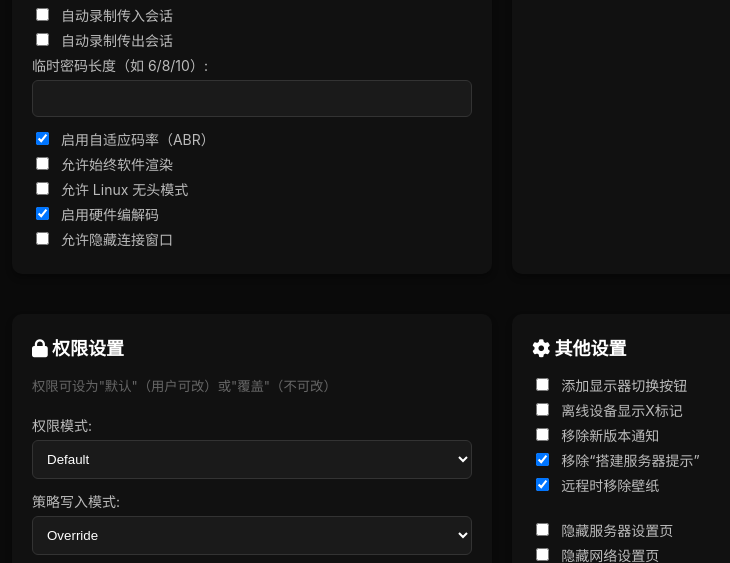
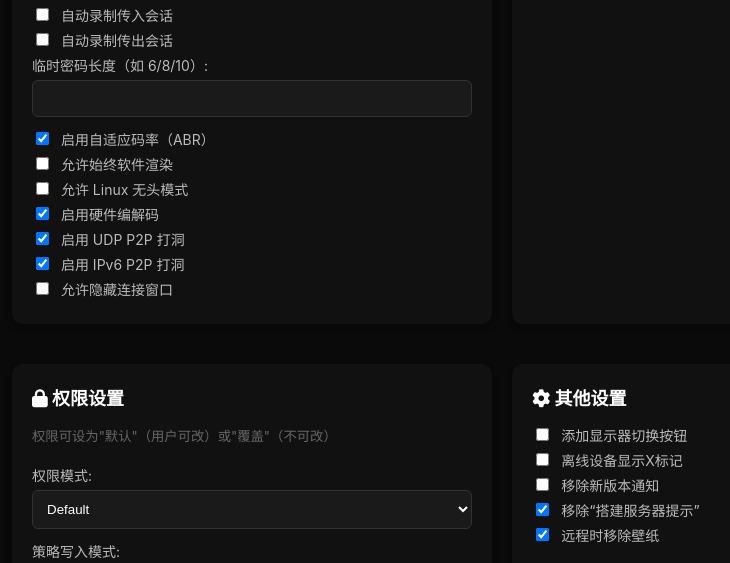
Before and after one commit to kking88/rdgen, a Django app: page / in a window 1280 px wide. Shown: the part 2798-3361 px from the top of the page, without its empty margins (28-758 px from the left). Run offline with Django 5.2, Linux system fonts and the light colour scheme.

Commit message:
feat: add UDP/IPv6 P2P punch toggles

```diff
--- a/rdgenerator/forms.py
+++ b/rdgenerator/forms.py
@@ -80,6 +80,8 @@ class GenerateForm(forms.Form):
     allowAlwaysSoftwareRender = forms.BooleanField(initial=False, required=False)
     allowLinuxHeadless = forms.BooleanField(initial=False, required=False)
     enableHwcodec = forms.BooleanField(initial=True, required=False)
+    enableUdpPunch = forms.BooleanField(initial=True, required=False)
+    enableIpv6Punch = forms.BooleanField(initial=True, required=False)
     removeSetupServerTip = forms.BooleanField(initial=True, required=False)
 
     #Permissions
--- a/rdgenerator/templates/generator.html
+++ b/rdgenerator/templates/generator.html
@@ -114,6 +114,8 @@
                 <label>{{ form.allowAlwaysSoftwareRender }} 允许始终软件渲染</label>
                 <label>{{ form.allowLinuxHeadless }} 允许 Linux 无头模式</label>
                 <label>{{ form.enableHwcodec }} 启用硬件编解码</label>
+                <label>{{ form.enableUdpPunch }} 启用 UDP P2P 打洞</label>
+                <label>{{ form.enableIpv6Punch }} 启用 IPv6 P2P 打洞</label>
                 <label>{{ form.hidecm }} 允许隐藏连接窗口</label>
             </div>
             <div class="section">
--- a/rdgenerator/views.py
+++ b/rdgenerator/views.py
@@ -172,6 +172,8 @@ def generator_view(request):
             allowAlwaysSoftwareRender = form.cleaned_data['allowAlwaysSoftwareRender']
             allowLinuxHeadless = form.cleaned_data['allowLinuxHeadless']
             enableHwcodec = form.cleaned_data['enableHwcodec']
+            enableUdpPunch = form.cleaned_data['enableUdpPunch']
+            enableIpv6Punch = form.cleaned_data['enableIpv6Punch']
             removeSetupServerTip = form.cleaned_data['removeSetupServerTip']
             permissionsDorO = form.cleaned_data['permissionsDorO']
             policyDorO = form.cleaned_data['policyDorO']
@@ -347,6 +349,8 @@ def generator_view(request):
             policy_target['allow-always-software-render'] = yn(allowAlwaysSoftwareRender)
             policy_target['allow-linux-headless'] = yn(allowLinuxHeadless)
             policy_target['enable-hwcodec'] = yn(enableHwcodec)
+            policy_target['enable-udp-punch'] = yn(enableUdpPunch)
+            policy_target['enable-ipv6-punch'] = yn(enableIpv6Punch)
             policy_target['enable-directx-capture'] = yn(enableDirectxCapture)
             policy_target['enable-trusted-devices'] = yn(enableTrustedDevices)
             policy_target['force-always-relay'] = yn(forceAlwaysRelay)
```
